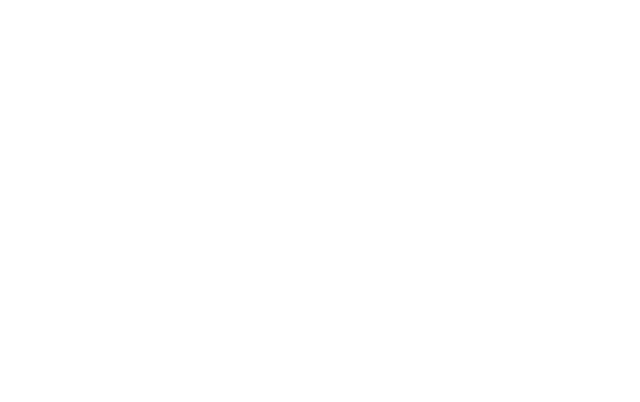
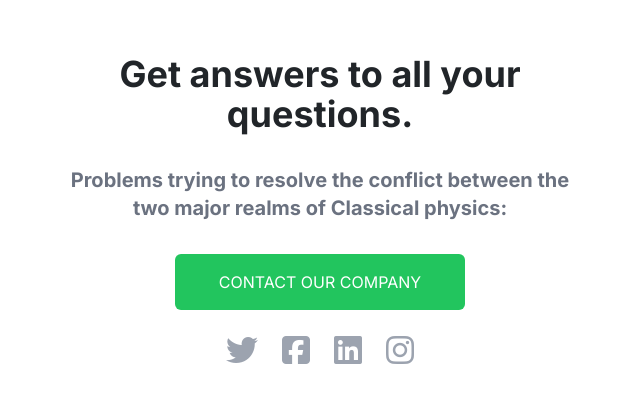
Before and after one commit to brksnr/berkstore, a React (Vite) app: page /contact in a window 1280 px wide. Shown: the part 190-592 px from the top of the page, without its empty margins (320-960 px from the left). Built offline with nearby package versions, Linux system fonts and the light colour scheme.

Commit message:
contactpage'i tamamladım

```diff
--- a/src/App.jsx
+++ b/src/App.jsx
@@ -4,6 +4,7 @@
 import { ShopPage } from './pages/shoppage'
 import { Footer } from './layout/footer'
 import { ProductPage } from './pages/productpage'
+import { ContactPage } from './pages/contactpage'
 
 function App() {
 
@@ -20,6 +21,9 @@
         <Route exact path="/product">
            <ProductPage/>
         </Route>
+        <Route exact path="/contact">
+           <ContactPage/>
+        </Route>
     </Switch>
     </Router>
     </>
--- a/src/index.css
+++ b/src/index.css
@@ -71,7 +71,7 @@
   }
 
   .btn-medium {
-    @apply py-4 px-11;
+    @apply py-4 px-11 w-max;
   }
 
   .btn-large {
--- /dev/null
+++ b/src/pages/contactpage.jsx
@@ -0,0 +1,23 @@
+import Buttons from "../components/buttons";
+
+export function ContactPage() {
+    return (
+        <>
+            <div className="flex items-center justify-center min-h-screen">
+                    <div className="w-7/12 h-1/2 max-w-lg">
+                            <div className="items-center text-center flex flex-col gap-4">
+                                <h2 className="h2">Get answers to all your questions.</h2>
+                                <p className="h5 text-gray-500">Problems trying to resolve the conflict between the two major realms of Classical physics:</p>
+                                <Buttons variant="primary" size="medium" label="CONTACT OUR COMPANY"/>
+                                    <div className="flex gap-4 justify-center text-gray-400">
+                                    <i class="fa-brands fa-twitter fa-2x"></i>
+                                    <i class="fa-brands fa-square-facebook fa-2x"></i>
+                                    <i class="fa-brands fa-linkedin fa-2x"></i>
+                                    <i class="fa-brands fa-instagram fa-2x"></i>
+                                    </div>
+                            </div>
+                    </div>
+            </div>
+        </>
+    )
+}
```
